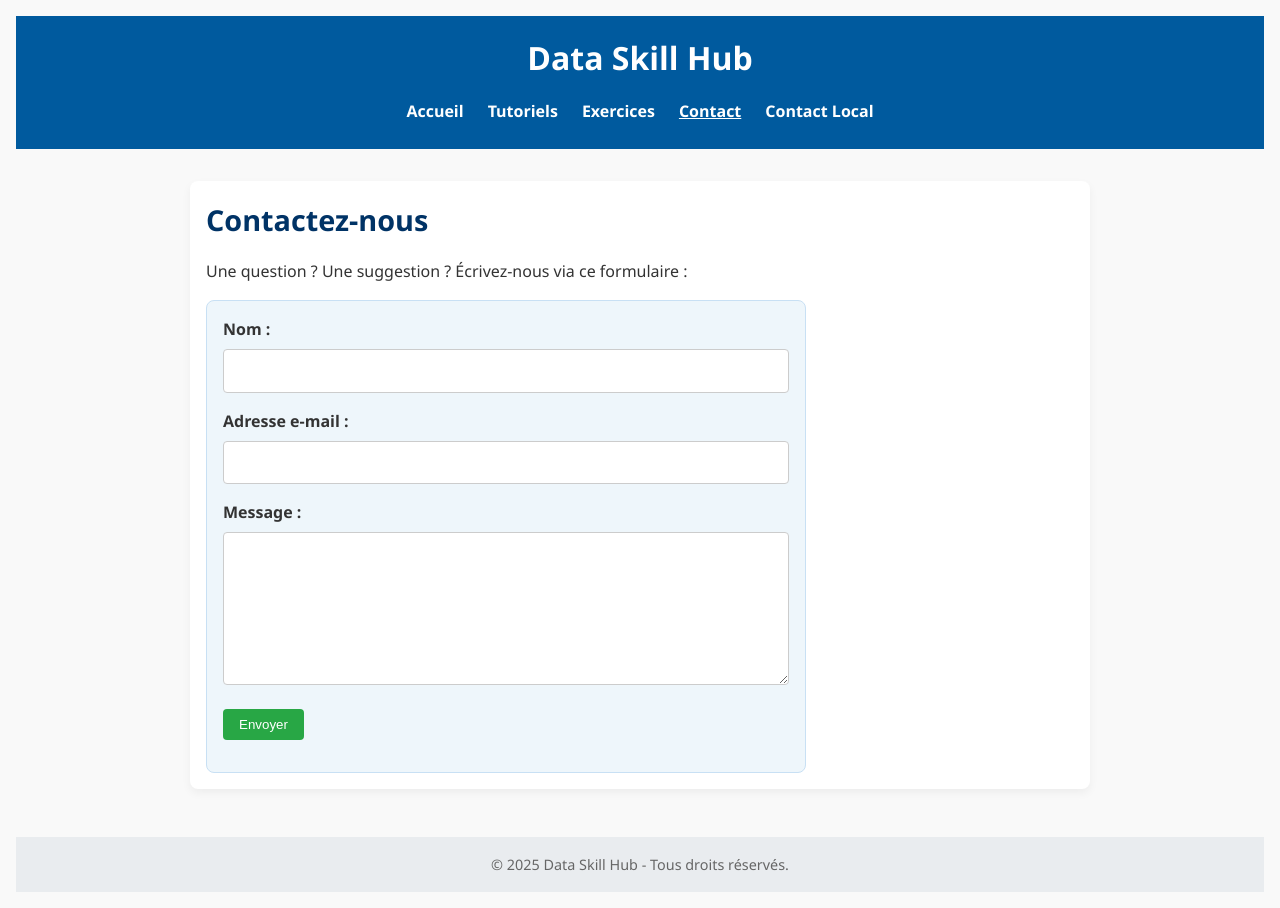
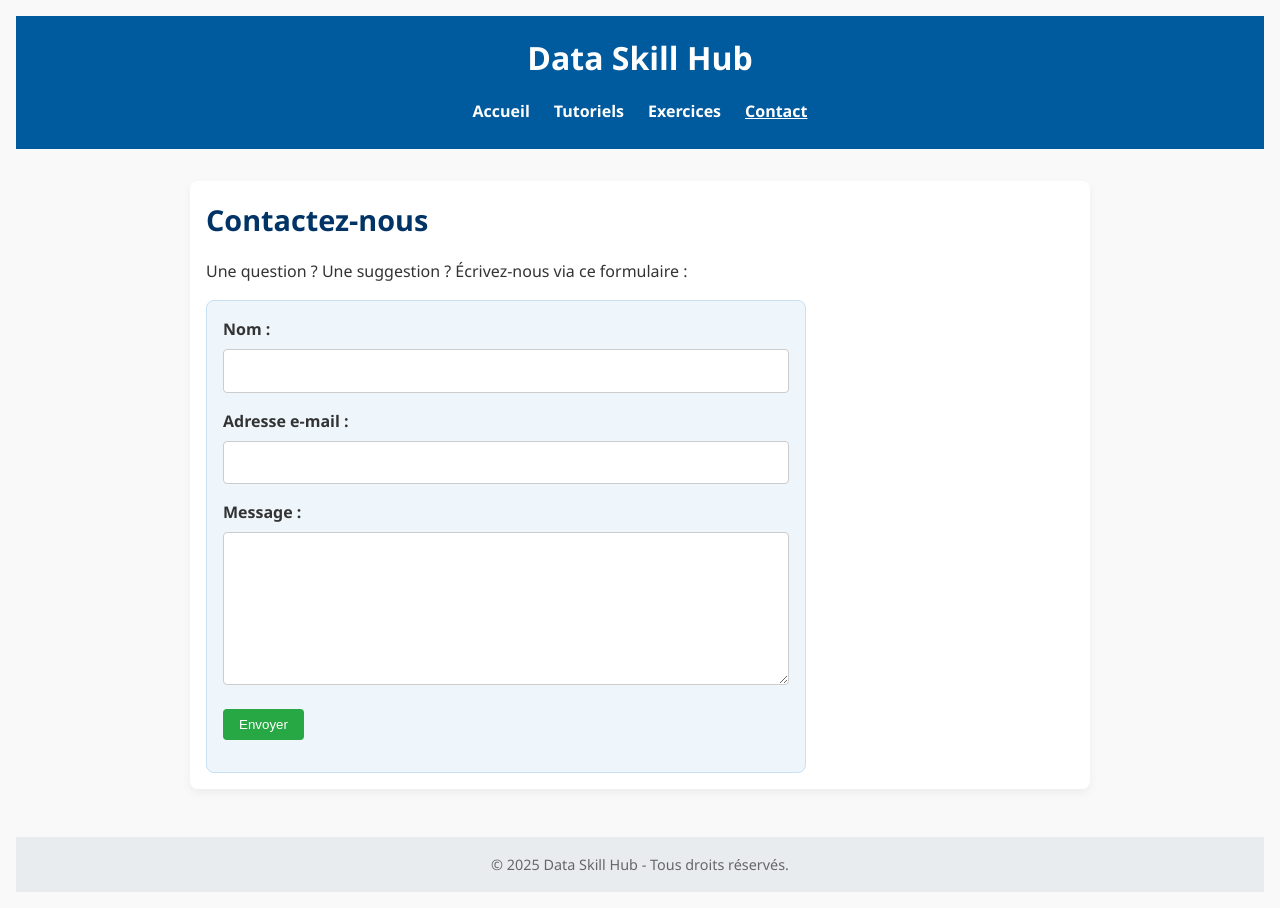
Before and after one commit to Badara-Alieu/data-skill-hub, a website: page contact.html in a window 1280 px wide. Drawn offline with Linux system fonts and the light colour scheme.

Commit message:
Suppression du lien vers contact_local.html dans le menu.

```diff
--- a/contact.html
+++ b/contact.html
@@ -18,7 +18,6 @@
                     <li><a href="tutoriels.html">Tutoriels</a></li>
                     <li><a href="exercices.html">Exercices</a></li>
                     <li><a href="contact.html" aria-current="page">Contact</a></li>
-                    <li><a href="contact_local.html">Contact Local</a></li>
                 </ul>
             </nav>
         </header>
```
Also changed, not shown: index.html (+0 -1 lines), tutoriels.html (+0 -1 lines), 2 other files.
